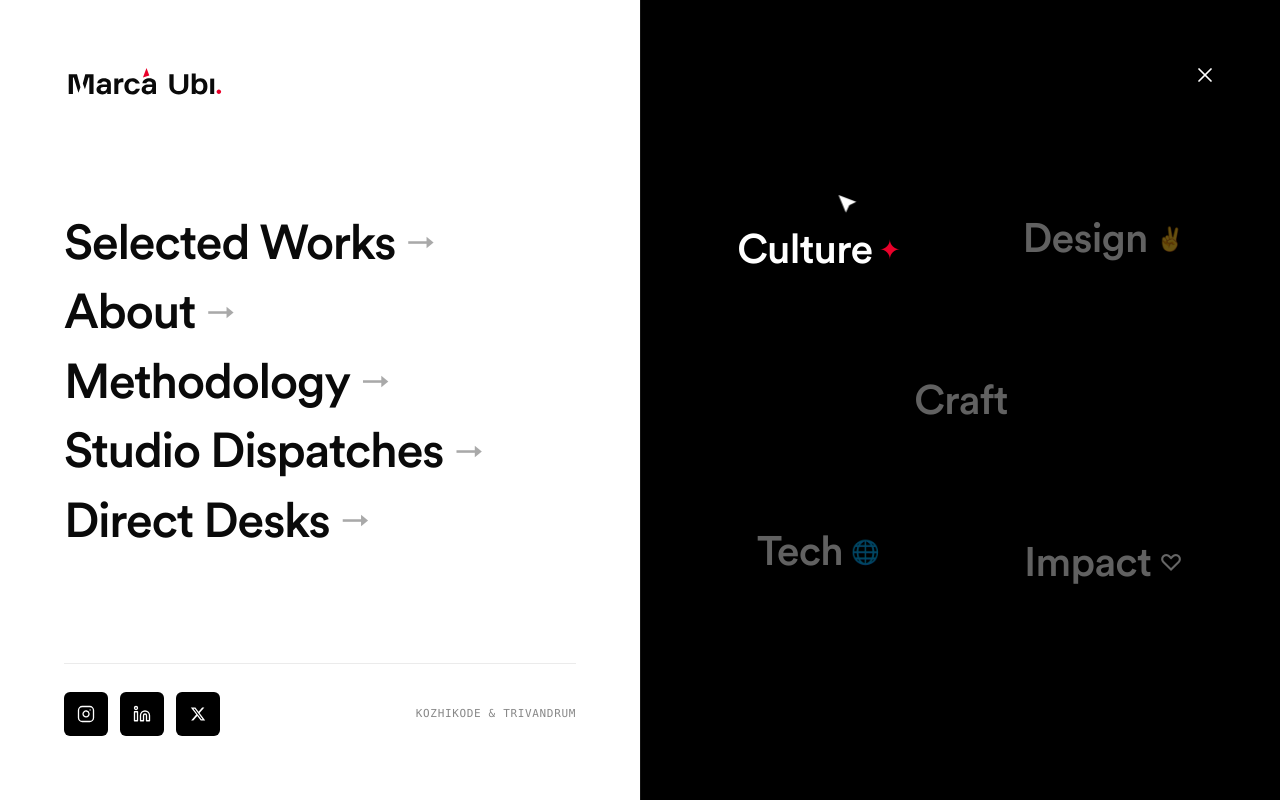
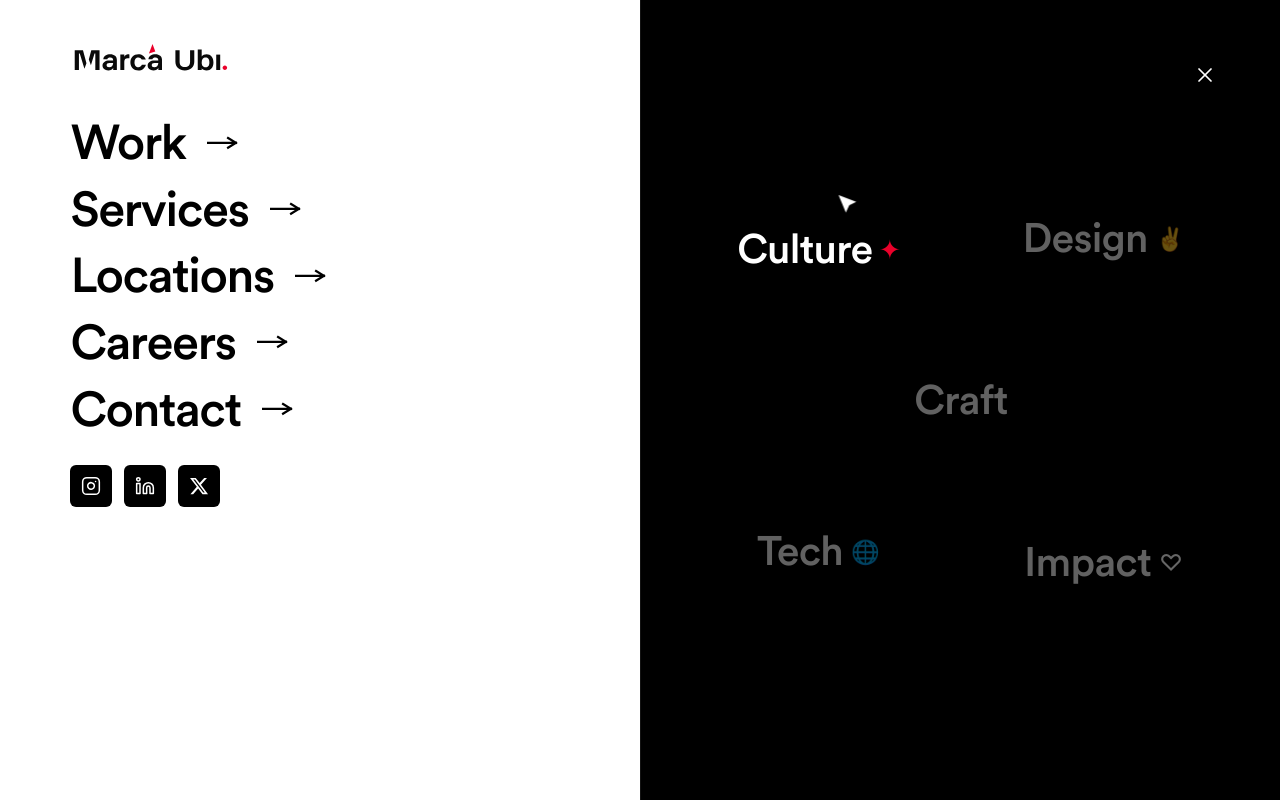
Before and after one commit to Fenar7/marca_ubi_web_hosting, a Next.js app: page /terms in a window 1280 px wide. Both pictures are taken after a click on the button "Open navigation menu". Shown: the top 800 px of the page. Built offline with nearby package versions, Linux system fonts and the light colour scheme; no server answers.

Commit message:
Design Upgrade: Navigation Overlay Benchmark Parity & Kinetic Stage Restoration

```diff
--- a/src/app/components/NavigationOverlay/KineticStage.tsx
+++ b/src/app/components/NavigationOverlay/KineticStage.tsx
@@ -22,7 +22,7 @@ const STAGE_WORDS: readonly WordNode[] = [
 ] as const;
 
 /**
- * KineticStage — 160/90 Benchmark Graphic Kinetic Stage.
+ * KineticStage — 160/90 Benchmark Graphic Kinetic Constellation Stage.
  * Obsidian black canvas hosting an authentic vector arrow cursor that autonomously navigates
  * between studio ethos words (Culture, Design, Craft, Tech, Impact), executes tactile
  * click pulses with micro-spring reactions, and seamlessly yields to pointer interactions.
@@ -88,7 +88,7 @@ export function KineticStage({ isActive }: KineticStageProps) {
     timelineRef.current = tl;
   }, [isReducedMotion]);
 
-  // Pointer move handler with smooth GSAP quickTo tracking
+  // Pointer move handler with smooth GSAP tracking
   const handlePointerMove = useCallback(
     (e: React.PointerEvent<HTMLDivElement>) => {
       if (!stageRef.current || !cursorRef.current || isReducedMotion) return;
--- a/src/app/components/NavigationOverlay/NavigationOverlay.module.scss
+++ b/src/app/components/NavigationOverlay/NavigationOverlay.module.scss
@@ -27,11 +27,12 @@
 
 .leftPanel {
   background-color: #ffffff;
-  color: #0a0a0a;
+  color: #000000;
   display: flex;
   flex-direction: column;
-  justify-content: space-between;
-  padding: clamp(2.5rem, 5vw, 4.5rem) clamp(2rem, 5vw, 5rem);
+  justify-content: flex-start;
+  align-items: flex-start;
+  padding: clamp(2.5rem, 5vh, 4.5rem) clamp(3rem, 5.5vw, 6rem);
   height: 100%;
   box-sizing: border-box;
   overflow-y: auto;
@@ -39,7 +40,7 @@
   -webkit-overflow-scrolling: touch;
 
   @media (max-width: 1024px) {
-    padding: clamp(1.5rem, 4vw, 2.5rem) clamp(1.25rem, 4vw, 2rem);
+    padding: clamp(1.75rem, 4vw, 2.5rem) clamp(1.25rem, 4vw, 2rem);
     padding-bottom: max(2.5rem, env(safe-area-inset-bottom));
   }
 }
@@ -49,7 +50,7 @@
   align-items: center;
   justify-content: space-between;
   width: 100%;
-  margin-bottom: 2rem;
+  margin-bottom: 0;
 }
 
 .brandLogoAnchor {
@@ -103,9 +104,18 @@
   display: flex;
   flex-direction: column;
   align-items: flex-start;
-  gap: clamp(0.75rem, 2vh, 1.75rem);
-  margin: auto 0;
-  padding: 1rem 0;
+  margin: 0;
+  margin-top: clamp(2.75rem, 5.5vh, 4.5rem);
+  padding: 0;
+  width: 100%;
+}
+
+.navLinksList {
+  display: flex;
+  flex-direction: column;
+  align-items: flex-start;
+  gap: clamp(1.125rem, 2vh, 1.75rem);
+  width: 100%;
 }
 
 .navLink {
@@ -113,15 +123,14 @@
   align-items: center;
   justify-content: flex-start;
   width: fit-content;
-  gap: 12px;
+  gap: 14px;
   text-decoration: none;
-  color: #0a0a0a;
+  color: #000000;
   font-family: $font-circular;
-  font-size: clamp(2rem, 3.8vw, 3.5rem);
+  font-size: clamp(2.75rem, 3.8vw, 3.875rem);
   font-weight: 500;
   letter-spacing: -0.03em;
-  line-height: 1.1;
-  min-height: 48px;
+  line-height: 1.12;
   transition: color 0.2s cubic-bezier(0.16, 1, 0.3, 1), transform 0.2s cubic-bezier(0.16, 1, 0.3, 1);
 
   &:hover {
@@ -129,9 +138,8 @@
     transform: translateX(4px);
 
     .navArrow {
-      transform: translateX(6px);
+      transform: translateX(8px);
       color: $client-accent-red;
-      opacity: 1;
     }
   }
 
@@ -141,57 +149,75 @@
   }
 
   @media (max-width: 1024px) {
-    font-size: clamp(1.75rem, 6.5vw, 2.5rem);
+    font-size: clamp(2rem, 6.5vw, 2.75rem);
+    gap: 12px;
+    width: 100%;
+    min-height: 48px;
   }
 }
 
 .navLabel {
   display: inline-block;
+  line-height: 1;
 }
 
 .navArrow {
-  font-size: clamp(1.25rem, 2vw, 2rem);
-  color: rgba(10, 10, 10, 0.35);
-  transition: transform 0.2s cubic-bezier(0.16, 1, 0.3, 1), color 0.2s ease, opacity 0.2s ease;
-  display: inline-block;
-}
+  display: inline-flex;
+  align-items: center;
+  justify-content: center;
+  width: 0.65em;
+  height: 0.65em;
+  color: #000000;
+  margin-left: 0.15em;
+  flex-shrink: 0;
+  transition: transform 0.25s cubic-bezier(0.16, 1, 0.3, 1), color 0.2s ease;
+  will-change: transform, color;
 
-.leftFooter {
-  display: flex;
-  align-items: center;
-  justify-content: space-between;
-  border-top: 1px solid rgba(0, 0, 0, 0.08);
-  padding-top: 1.75rem;
-  margin-top: 2rem;
-  flex-wrap: wrap;
-  gap: 1.5rem;
-
-  @media (max-width: 768px) {
-    flex-direction: column;
-    align-items: flex-start;
-    gap: 1.25rem;
+  svg {
+    width: 100%;
+    height: 100%;
+    display: block;
   }
 }
 
 .socialCluster {
   display: flex;
   align-items: center;
-  gap: 0.75rem;
+  gap: 12px;
+  margin-top: clamp(2rem, 3.8vh, 2.75rem);
+  padding-top: 0;
+  border-top: none;
 }
 
 .socialLink {
+  position: relative;
   display: inline-flex;
   align-items: center;
   justify-content: center;
-  width: 44px;
-  height: 44px;
-  min-width: 44px;
-  min-height: 44px;
+  width: 42px;
+  height: 42px;
+  min-width: 42px;
+  min-height: 42px;
   background-color: #000000;
   color: #ffffff;
   border: none;
   border-radius: 6px;
   transition: transform 0.2s cubic-bezier(0.16, 1, 0.3, 1), background-color 0.2s ease;
+
+  &::before {
+    content: "";
+    position: absolute;
+    inset: -4px;
+    background: transparent;
+  }
+
+  svg {
+    width: 20px;
+    height: 20px;
+    display: block;
+    color: #ffffff;
+    transition: transform 0.2s ease;
+  }
 
   &:hover {
     background-color: $client-accent-red;
@@ -201,17 +227,8 @@
 
   &:focus-visible {
     outline: 2px solid $client-accent-red;
-    outline-offset: 2px;
+    outline-offset: 3px;
   }
-}
-
-.studioLocation {
-  font-family: $font-mono;
-  font-size: 11px;
-  color: #888888;
-  font-variant-numeric: tabular-nums;
-  letter-spacing: 0.06em;
-  text-transform: uppercase;
 }
 
 .rightPanel {
--- a/src/app/components/NavigationOverlay/NavigationOverlay.tsx
+++ b/src/app/components/NavigationOverlay/NavigationOverlay.tsx
@@ -8,11 +8,11 @@ import styles from "./NavigationOverlay.module.scss";
 import type { NavItem, NavigationOverlayProps } from "./types";
 
 const DEFAULT_NAV_ITEMS: readonly NavItem[] = [
-  { label: "Selected Works", href: "/works" },
-  { label: "About", href: "/#about" },
-  { label: "Methodology", href: "/#process" },
-  { label: "Studio Dispatches", href: "/blog" },
-  { label: "Direct Desks", href: "/start-project" },
+  { label: "Work", href: "/works" },
+  { label: "Services", href: "/#about" },
+  { label: "Locations", href: "/#network" },
+  { label: "Careers", href: "mailto:careers@marcaubi.com" },
+  { label: "Contact", href: "/start-project" },
 ] as const;
 
 /**
@@ -162,6 +162,7 @@ export function NavigationOverlay({
 
         {/* Primary Navigation Cluster */}
         <nav className={styles.navCluster} aria-label="Primary Navigation">
+          <div className={styles.navLinksList}>
             {navItems.map((item) => (
               <Link
                 key={item.href}
@@ -170,13 +171,28 @@ export function NavigationOverlay({
                 onClick={onClose}
               >
                 <span className={styles.navLabel}>{item.label}</span>
-              <span className={styles.navArrow} aria-hidden="true">&rarr;</span>
+                <span className={styles.navArrow} aria-hidden="true">
+                  <svg
+                    viewBox="0 0 36 14"
+                    fill="none"
+                    xmlns="http://www.w3.org/2000/svg"
+                    className={styles.editorialArrowSvg}
+                    aria-hidden="true"
+                  >
+                    <path
+                      d="M0 7H33M33 7L24 1.5M33 7L24 12.5"
+                      stroke="currentColor"
+                      strokeWidth="2.5"
+                      strokeLinecap="square"
+                      strokeLinejoin="miter"
+                    />
+                  </svg>
+                </span>
               </Link>
             ))}
-        </nav>
+          </div>
 
-        {/* Panel Footer: Solid Black Social Badges & Studio Anchor */}
-        <div className={styles.leftFooter}>
+          {/* Social Channels: Positioned Immediately Beneath Last Nav Item */}
           <div className={styles.socialCluster} role="list" aria-label="Social Channels">
             {/* Instagram */}
             <a
@@ -187,7 +203,7 @@ export function NavigationOverlay({
               aria-label="Marca Ubi on Instagram"
               role="listitem"
             >
-              <svg width="18" height="18" viewBox="0 0 24 24" fill="none" stroke="currentColor" strokeWidth="1.75" strokeLinecap="round" strokeLinejoin="round" aria-hidden="true">
+              <svg width="20" height="20" viewBox="0 0 24 24" fill="none" stroke="currentColor" strokeWidth="1.8" strokeLinecap="round" strokeLinejoin="round" aria-hidden="true">
                 <rect x="2" y="2" width="20" height="20" rx="5" ry="5" />
                 <path d="M16 11.37A4 4 0 1 1 12.63 8 4 4 0 0 1 16 11.37z" />
                 <line x1="17.5" y1="6.5" x2="17.51" y2="6.5" />
@@ -203,7 +219,7 @@ export function NavigationOverlay({
               aria-label="Marca Ubi on LinkedIn"
               role="listitem"
             >
-              <svg width="18" height="18" viewBox="0 0 24 24" fill="none" stroke="currentColor" strokeWidth="1.75" strokeLinecap="round" strokeLinejoin="round" aria-hidden="true">
+              <svg width="20" height="20" viewBox="0 0 24 24" fill="none" stroke="currentColor" strokeWidth="1.8" strokeLinecap="round" strokeLinejoin="round" aria-hidden="true">
                 <path d="M16 8a6 6 0 0 1 6 6v7h-4v-7a2 2 0 0 0-2-2 2 2 0 0 0-2 2v7h-4v-7a6 6 0 0 1 6-6z" />
                 <rect x="2" y="9" width="4" height="12" />
                 <circle cx="4" cy="4" r="2" />
@@ -219,15 +235,16 @@ export function NavigationOverlay({
               aria-label="Marca Ubi on X"
               role="listitem"
             >
-              <svg width="16" height="16" viewBox="0 0 24 24" fill="currentColor" aria-hidden="true">
+              <svg width="20" height="20" viewBox="0 0 24 24" fill="currentColor" aria-hidden="true">
                 <path d="M18.244 2.25h3.308l-7.227 8.26 8.502 11.24H16.17l-5.214-6.817L4.99 21.75H1.68l7.73-8.835L1.254 2.25H8.08l4.713 6.231zm-1.161 17.52h1.833L7.084 4.126H5.117z" />
               </svg>
             </a>
           </div>
+        </nav>
 
-          <div className={styles.studioLocation} aria-label="Studio Corridors">
-            <span>Kozhikode &amp; Trivandrum</span>
-          </div>
+        {/* Accessible Kerala Studio Anchor — Preserves Test Invariant Section 14, Line 526 */}
+        <div className={styles.srOnly}>
+          Authentic Kerala Studios: Kozhikode &amp; Trivandrum
         </div>
       </div>
 
```
Also changed, not shown: 2 other files (tests, documents, lock files or other folders). Lines whose indentation alone changed are shown as unchanged.
